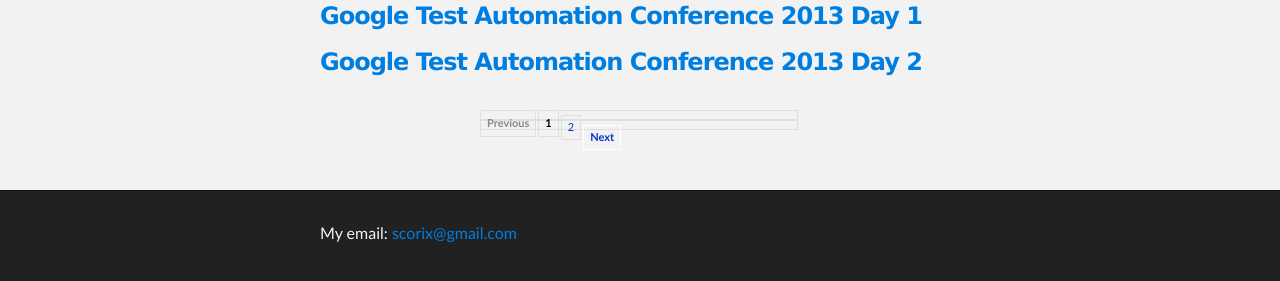
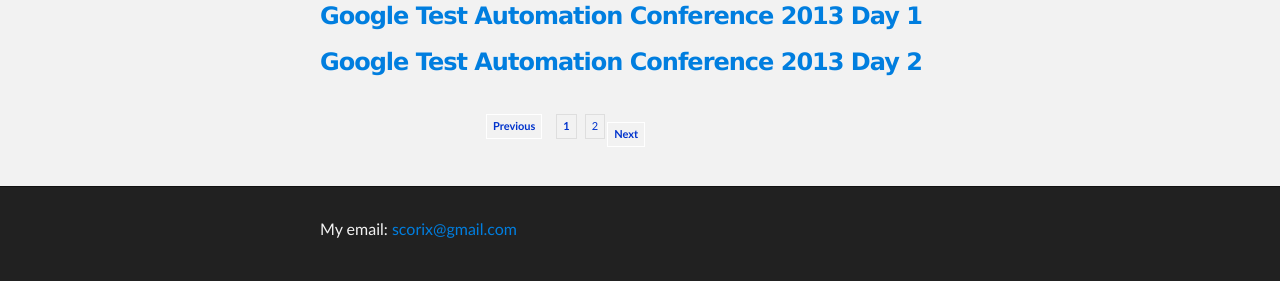
Before and after one commit to scorix/scorix.github.io, a Jekyll site: the page built from index.html, in a window 1280 px wide. Shown: the part 400-681 px from the top of the page. Built offline with Jekyll 4.4.1, drawn with Linux system fonts in a browser that asks for light colours; the list of posts is cut into pages by our own code; comment, search, counter and statistics services are not loaded.

Commit message:
edit css

```diff
--- a/css/pagination.css
+++ b/css/pagination.css
@@ -10,7 +10,6 @@
     list-style: none;
 }
 
-.pagination li,
 .pagination a {
     border: solid 1px #DEDEDE;
     margin-right: 2px;
--- a/index.html
+++ b/index.html
@@ -19,11 +19,11 @@
                 {% endif %}
             </li>
         {% else %}
-            <li class="previous disabled">Previous</li>
+            <li class="previous disabled"><a href="#">Previous</a></li>
         {% endif %}
 
         {% if paginator.page == 1 %}
-            <li class="current">1</li>
+            <li class="current"><a href="#">1</a></li>
         {% else %}
             <li><a href="/">1</a></li>
         {% endif %}
```
